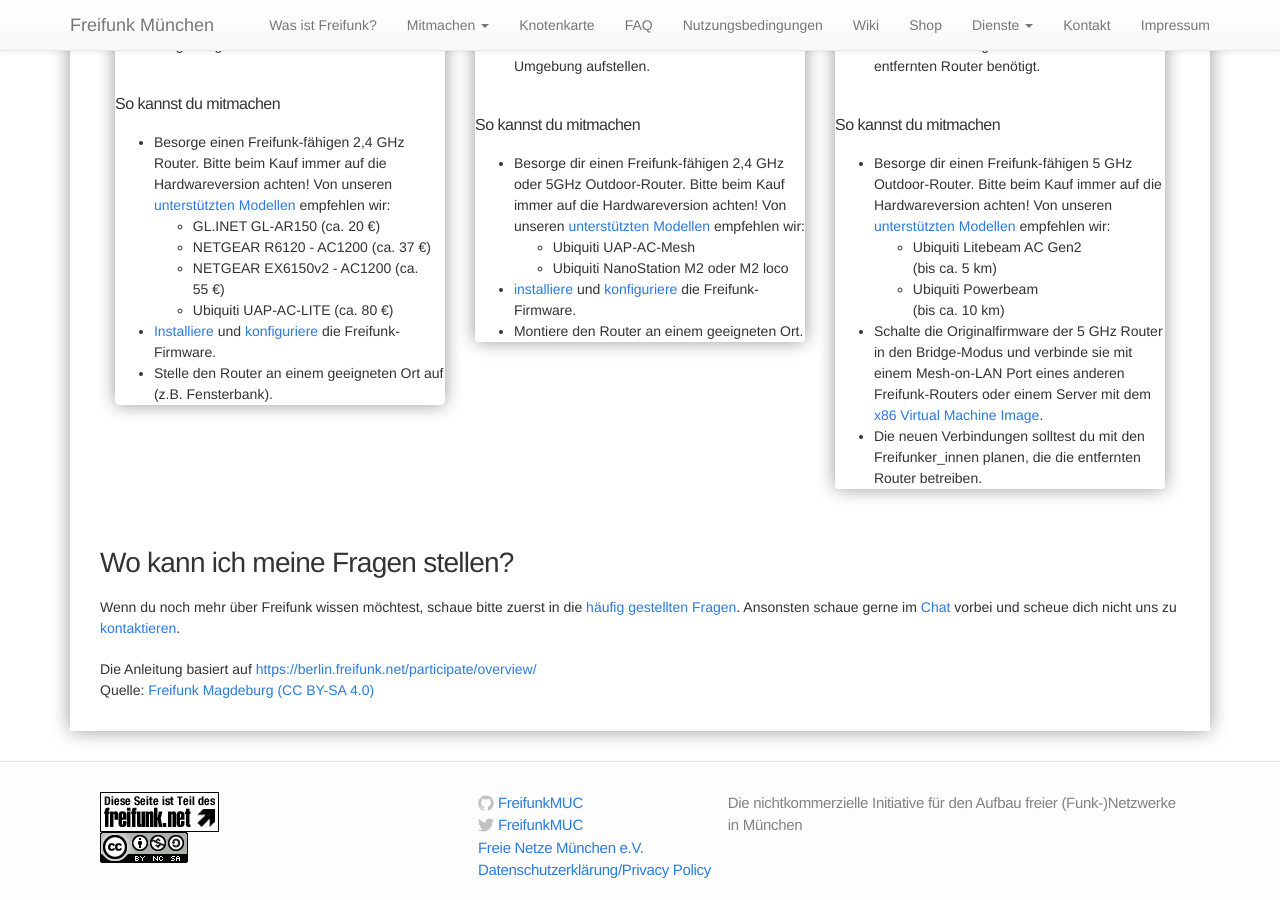
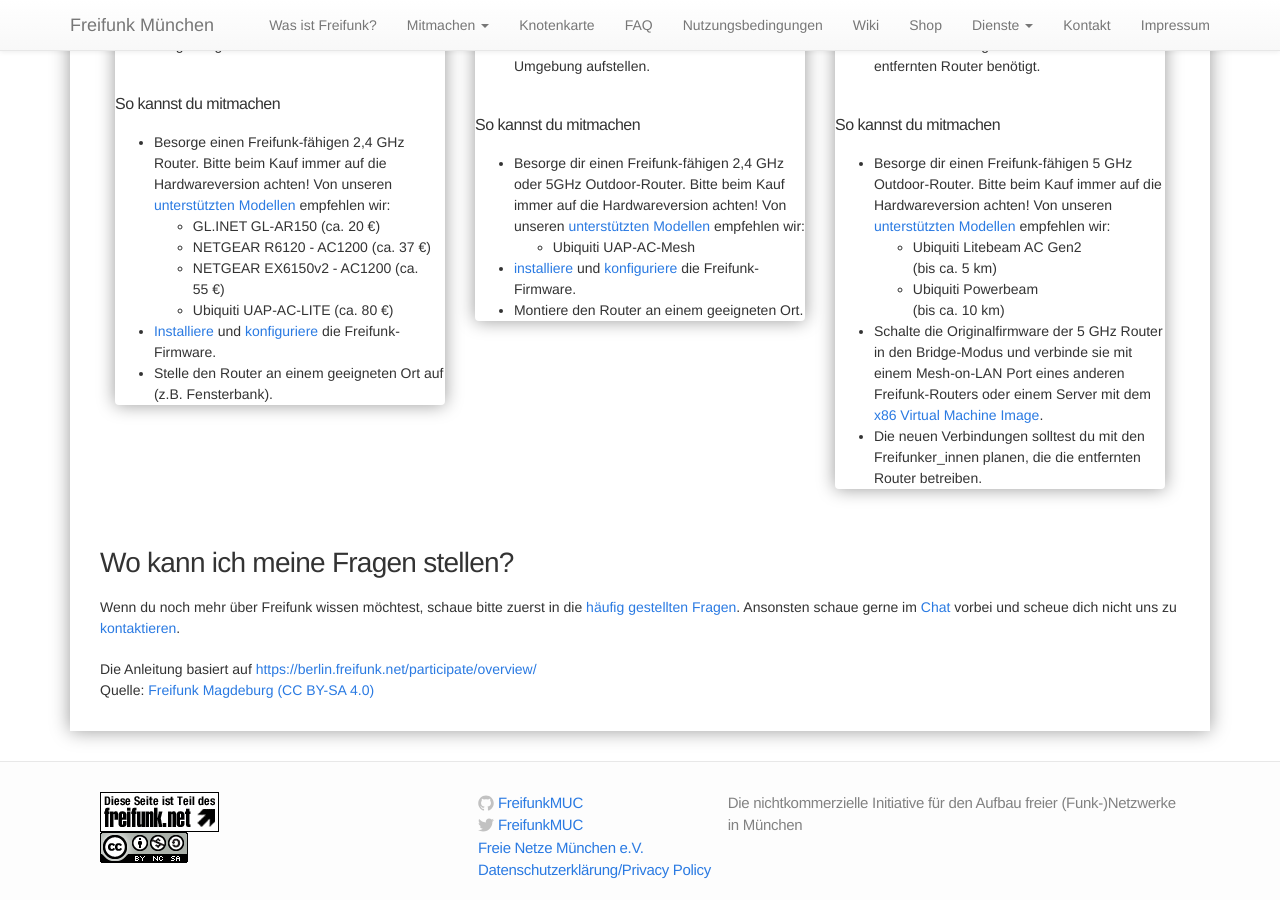
Before and after one commit to freifunkMUC/freifunkmuc.github.io, a Jekyll site: the page built from mitmachen.md, in a window 1280 px wide and 900 px high, scrolled down 1280 px. Built offline with Jekyll 4.4.1, drawn with Linux system fonts in a browser that asks for light colours.

Commit message:
Removed: Obsolete NanoStations

```diff
--- a/mitmachen.md
+++ b/mitmachen.md
@@ -73,7 +73,6 @@ Balkon, hohes Gebäude, öffentlicher Platz, Park, weitläufiges Gelände
 
 * Besorge dir einen Freifunk-fähigen 2,4&nbsp;GHz oder 5GHz Outdoor-Router. Bitte beim Kauf immer auf die Hardwareversion achten! Von unseren [unterstützten Modellen][firmware] empfehlen wir:
   * Ubiquiti UAP-AC-Mesh
-  * Ubiquiti NanoStation M2 oder M2 loco
 * [installiere][router-flashen] und [konfiguriere][router-konfigurieren] die Freifunk-Firmware.
 * Montiere den Router an einem geeigneten Ort.
 </div>
```
